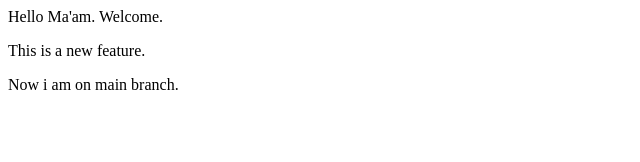
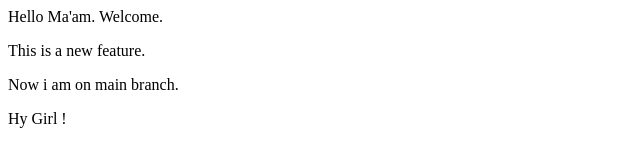
Before and after one commit to maryam-m1/localRepo, a plain HTML site: page index.html in a window 1280 px wide. Shown: the full height of the page, 0-640 px from the left. Drawn offline with Linux system fonts and the light colour scheme.

Commit message:
Feature1 change

```diff
--- a/index.html
+++ b/index.html
@@ -1,3 +1,4 @@
 <p>Hello Ma'am. Welcome.</p>
 <p>This is a new feature.</p>
 <p>Now i am on main branch.</p>
+<p>Hy Girl ! </p>
```
Also changed, not shown: 1 other file.
